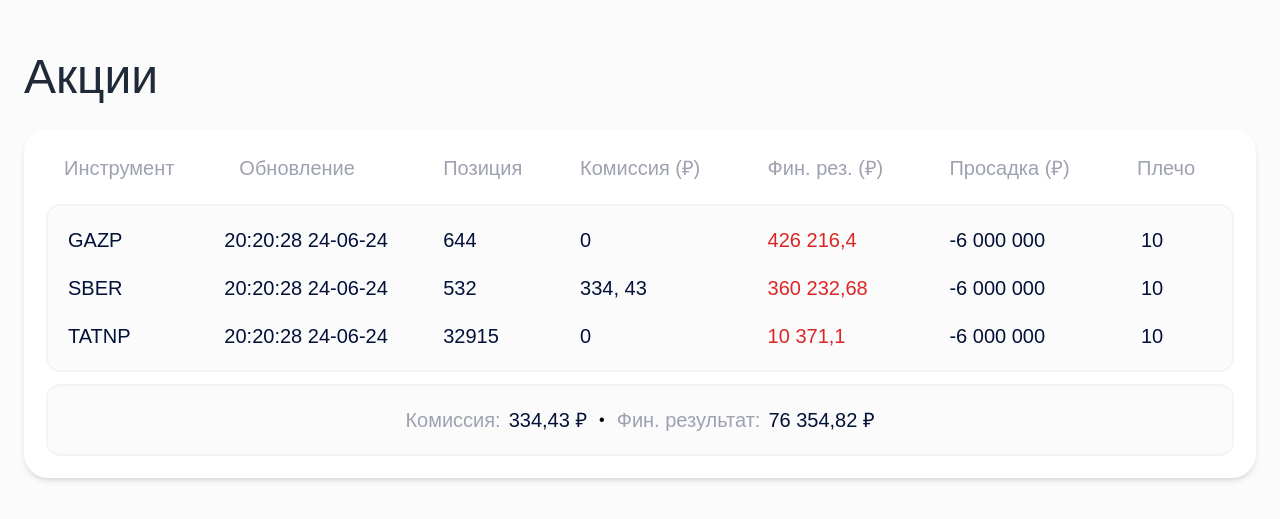
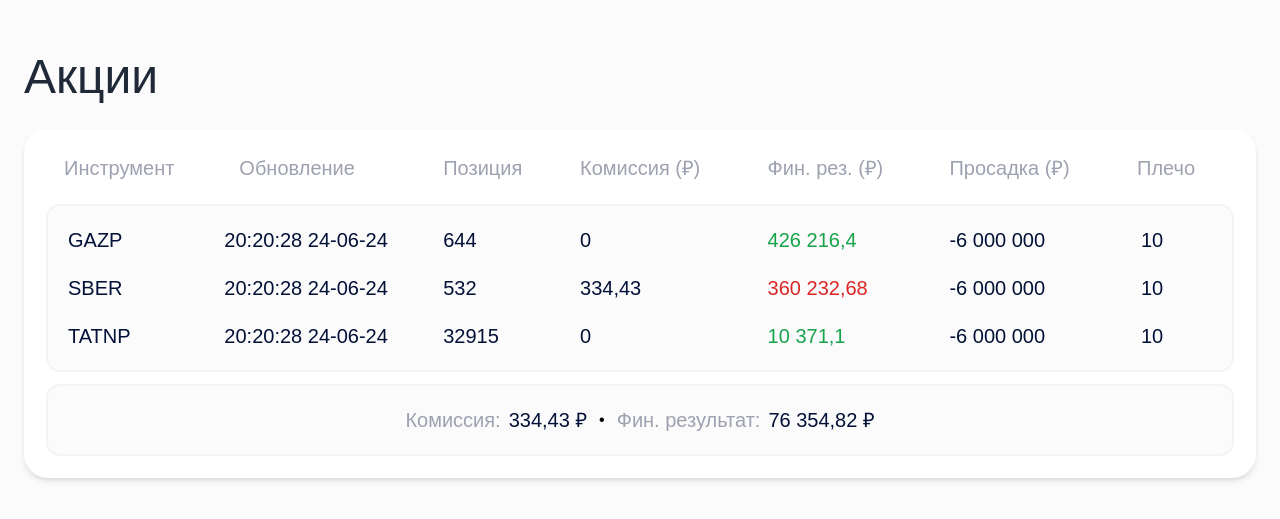
Before and after one commit to asadbr/nuxt-test-app, a Nuxt app: page / in a window 1280 px wide. Shown: the part 211-730 px from the top of the page. Built offline with nearby package versions, Linux system fonts and the light colour scheme.

Commit message:
REFACTOR: Fix reviews

```diff
--- a/app.vue
+++ b/app.vue
@@ -48,7 +48,7 @@
     instrument: "SBER",
     update: "20:20:28  24-06-24",
     position: "532",
-    commission: "334, 43",
+    commission: "334,43",
     financialResult: "360 232,68",
     drawdown: "-6 000 000",
     leverage: "10",
--- a/assets/styles/main.css
+++ b/assets/styles/main.css
@@ -6,14 +6,3 @@
     height: 100%;
     font-family: "Manrope", sans-serif;
 }
-
-tbody {
-    box-shadow: 0 0 0 2px #f4f4f4;
-    border-radius: 16px;
-}
-
-.td-padding {
-   tr > td {
-       padding: 1.25rem;
-   }
-}
--- a/components/ui/Table.vue
+++ b/components/ui/Table.vue
@@ -14,8 +14,8 @@
             </th>
           </tr>
         </thead>
-        <tbody class="rounded-xl bg-[#fbfbfb]">
-          <tr v-for="(item, index) in items" :key="index" class="td-padding">
+        <tbody class="rounded-xl bg-[#fbfbfb] shadow-[0_0_0_2px_#f4f4f4]">
+          <tr v-for="(item, index) in items" :key="index">
             <td
               :class="[
                 { 'pt-5 rounded-tl-xl': index === 0 },
@@ -59,7 +59,7 @@
                 { 'text-green-600': index % 2 === 0 },
                 { 'text-red-600': index % 2 !== 0 },
               ]"
-              class="px-4 py-2.5 text-xl border-0 text-red-600"
+              class="px-4 py-2.5 text-xl border-0"
             >
               {{ item.financialResult }}
             </td>
```
